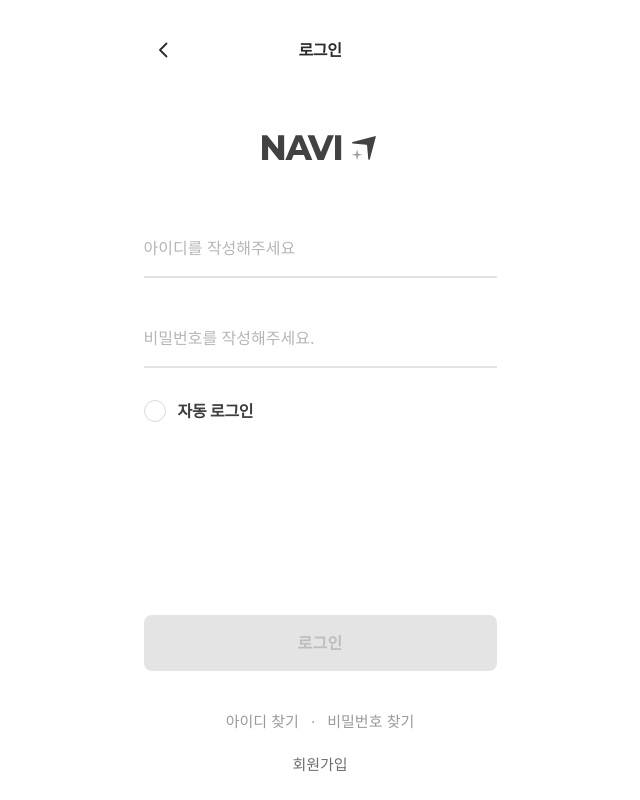
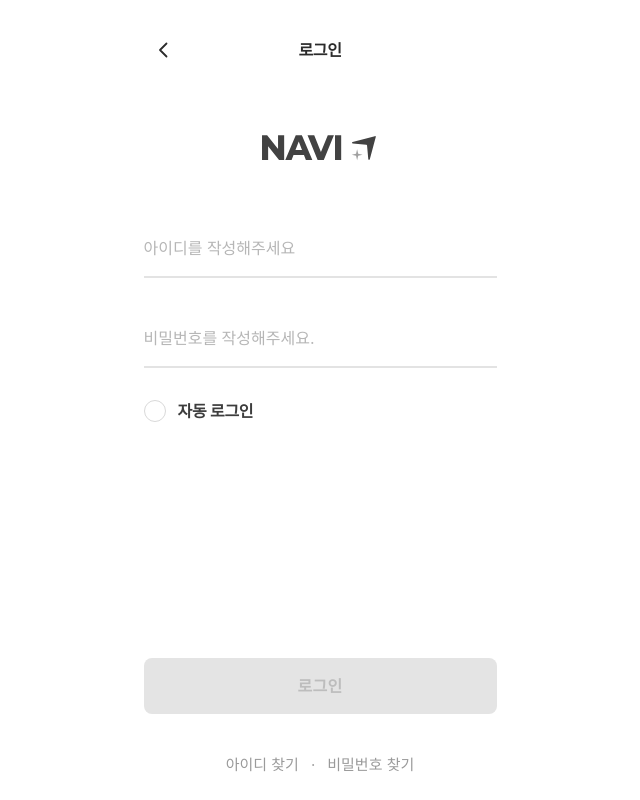
Before and after one commit to campus-navi/frontend, a React (Vite) app: page /login in a window 1280 px wide. Shown: the whole page, without its empty margins (320-960 px from the left). Built offline with nearby package versions, Linux system fonts and the light colour scheme.

Commit message:
fix: 로그인 UI 불필요 메뉴 제거 (#12)

```diff
--- a/src/pages/LoginPage.tsx
+++ b/src/pages/LoginPage.tsx
@@ -129,14 +129,6 @@ export default function LoginPage() {
                 비밀번호 찾기
               </button>
             </div>
-
-            <button
-              type="button"
-              onClick={() => navigate('/signup')}
-              className="mt-5 block w-full text-center text-[15px] font-medium text-[#6D6D6D] transition-colors hover:text-[#333333]"
-            >
-              회원가입
-            </button>
           </div>
         </section>
       </div>
```
